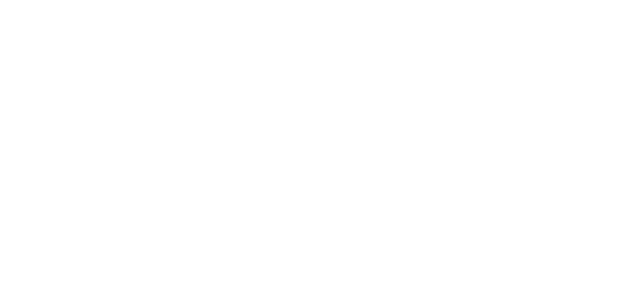
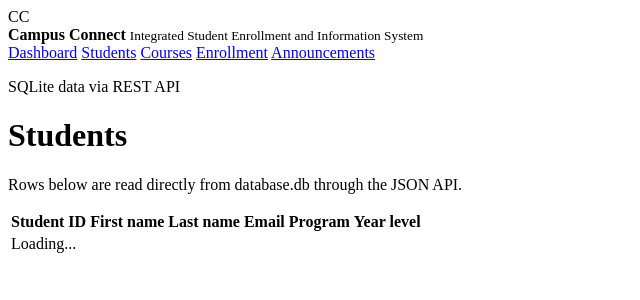
Before and after one commit to Yana25-heart/lab3-lab4-integration, a Flask app: page /students in a window 1280 px wide. Before the commit the part shown is empty. Shown: the top 300 px of the page, without its empty margins (0-640 px from the left). Run offline with Flask 3, Linux system fonts and the light colour scheme.

Commit message:
Create students.html template for student data display

```diff
--- a/templates/students.html
+++ b/templates/students.html
@@ -0,0 +1,45 @@
+<!DOCTYPE html>
+<html lang="en">
+<head>
+  <meta charset="UTF-8" />
+  <meta name="viewport" content="width=device-width, initial-scale=1" />
+  <title>Students - Campus Connect API</title>
+  <link rel="stylesheet" href="{{ url_for('static', filename='css/style.css') }}" />
+</head>
+<body data-page="students">
+  <header class="topbar">
+    <div class="brand">
+      <span class="mark">CC</span>
+      <div>
+        <strong>Campus Connect</strong>
+        <small>Integrated Student Enrollment and Information System</small>
+      </div>
+    </div>
+    <nav>
+      <a href="/">Dashboard</a>
+      <a href="/students">Students</a>
+      <a href="/courses">Courses</a>
+      <a href="/enrollment">Enrollment</a>
+      <a href="/announcements">Announcements</a>
+    </nav>
+  </header>
+
+  <main>
+    <p class="eyebrow">SQLite data via REST API</p>
+    <h1>Students</h1>
+    <p class="muted">Rows below are read directly from database.db through the JSON API.</p>
+    <section class="panel">
+      <table>
+        <thead>
+          <tr><th>Student ID</th><th>First name</th><th>Last name</th><th>Email</th><th>Program</th><th>Year level</th></tr>
+        </thead>
+        <tbody id="data-table">
+          <tr><td colspan="6" class="muted">Loading...</td></tr>
+        </tbody>
+      </table>
+    </section>
+  </main>
+
+  <script src="{{ url_for('static', filename='javascript/script.js') }}"></script>
+</body>
+</html>
```
